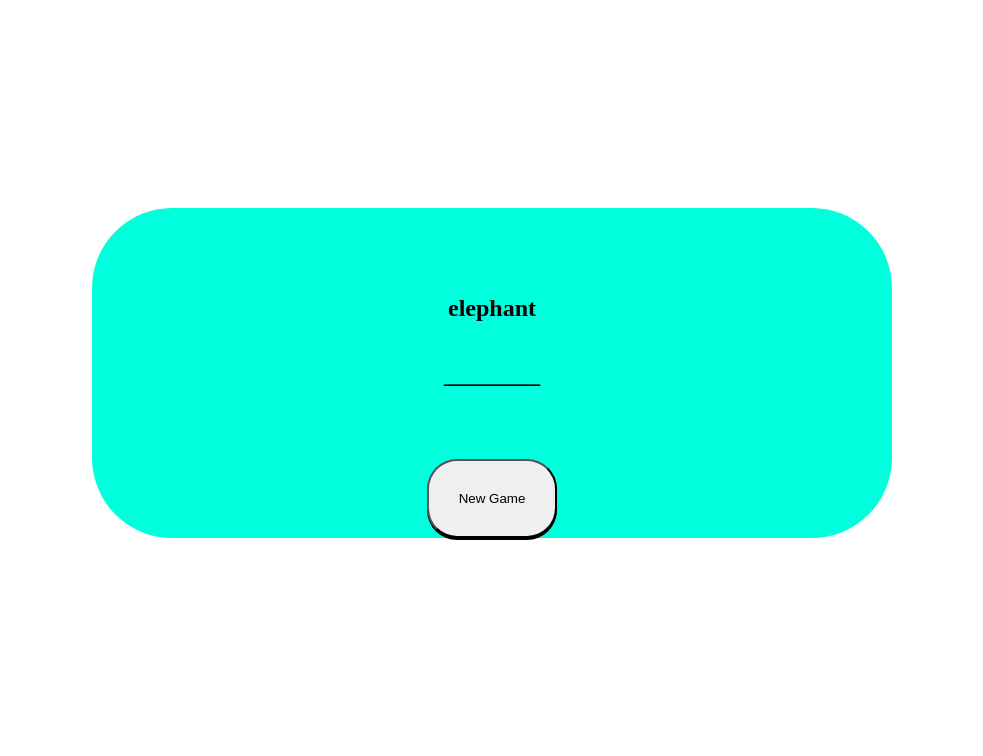
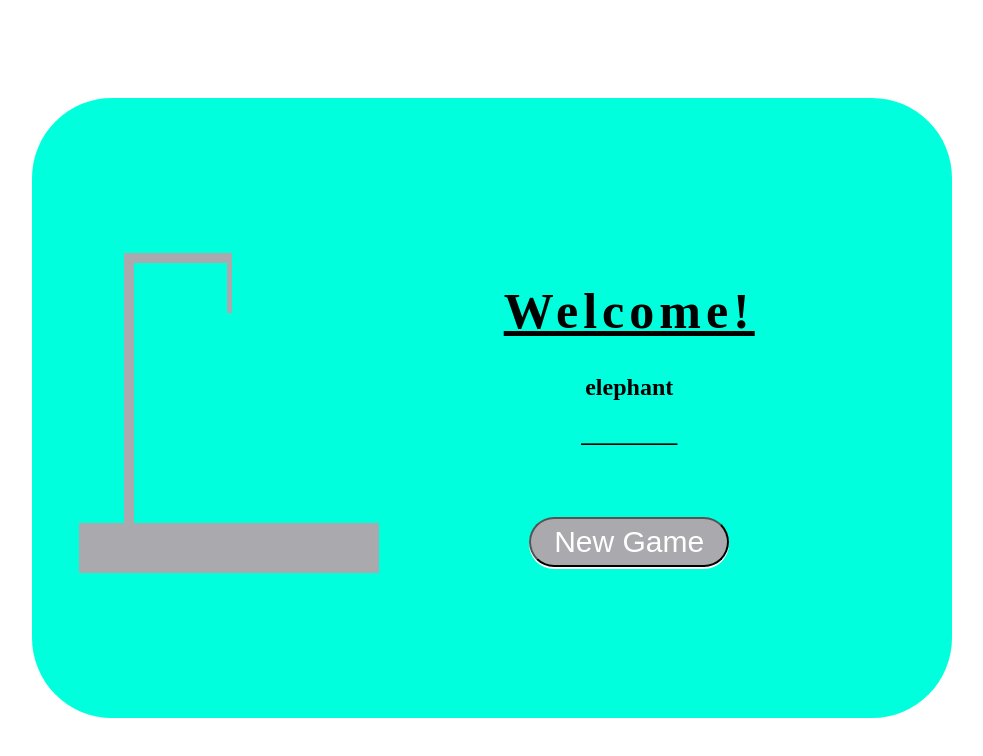
Before and after one commit to Hussein-Turfah/Hangman-Game, a plain HTML site: page index.html in a window 1280 px wide. Shown: the whole page, without its empty margins (148-1131 px from the left). Drawn offline with Linux system fonts and the light colour scheme.

Commit message:
Added better stylings.

```diff
--- a/index.html
+++ b/index.html
@@ -10,7 +10,12 @@
 <body>
     <div class="container">
         <div id="input"></div>
+        <div class="results">
             <div id="hangman">
+                <div class="p0"></div>
+                <div class="p1"></div>
+                <div class="p2"></div>
+                <div class="p3"></div>
                 <div class="head" id="head"></div>
                 <div class="body" id="body"></div>
                 <div class="right-arm" id="right-arm"></div>
@@ -18,11 +23,12 @@
                 <div class="right-leg" id="right-leg"></div>
                 <div class="left-leg" id="left-leg"></div>
             </div>
-        <div class="results">
-            <h1 id="result" style="font-size: 50px;"></h1>
+            <div>
+                <h1 id="result" style="font-size: 50px; letter-spacing: 5px;"><u>Welcome!</u></h1>
                 <h2 id="test"></h2>
                 <h2 id="test1"></h2>
                 <button id="new-game" onclick="location.href='index.html'">New Game</button>
+            </div>
 
         </div>
         <div id="answer"></div>
--- a/script.js
+++ b/script.js
@@ -45,6 +45,7 @@ function check(word) {
               this.getElementById('left-leg').style.display = 'block';
               document.removeEventListener('keydown', arguments.callee);
               this.getElementById('result').innerHTML = "Game Over!"
+              alert('Game Over!');
               break;
             case 2:
               this.getElementById('right-leg').style.display = 'block';
@@ -66,14 +67,7 @@ function check(word) {
           console.log(life)
         }
       }
-      // else{
-      //   document.removeEventListener('keydown', arguments.callee);
-      //   alert('Game Over!')
-      //   return
-      // }
-
-
-    // update the output element on the screen
+    // update the output on screen
     output.textContent = displayString;
     //check for missing letters
     if (!displayString.includes('_')) {
--- a/styles.css
+++ b/styles.css
@@ -1,7 +1,7 @@
 body {
   display: flex;
   justify-content: center;
-  align-items:flex-start;
+  align-items:center;
   background-color: rgb(255, 255, 255);
   height: 100vh;
 }
@@ -9,12 +9,40 @@ body {
   display: flex;
   align-items: center;
   justify-content: center;
-  width: 100%;
+  /* width: 100%; */
   height: 200px;
   position: relative;
 }
 #hangman > div {
   position: absolute;
+}
+.p0{
+  background-color: #aaa9ad;
+  height: 50px;
+  width: 300px;
+  display: block;
+  transform: translatey(140px);
+}
+.p1{
+  display: block;
+  background-color: #aaa9ad;
+  height: 300px;
+  width: 10px;
+  transform: translateX(-100px);
+}
+.p2{
+  display: block;
+  background-color: #aaa9ad;
+  height: 108px;
+  width: 10px;
+  transform: rotate(90deg) translateX(-150px) translateY(51px);
+}
+.p3{
+  background-color: #aaa9ad;
+  height: 50px;
+  display: block;
+  width: 5px;
+  transform: translateY(-120px);
 }
 .head {
   background-color: rgb(0, 0, 0);
@@ -61,17 +89,24 @@ body {
   display: none;
 }
 .results{
+  padding: 60px;
   text-align: center;
   display: flex;
+  justify-content: space-around;
   align-items: center;
   background-color: rgb(0, 255, 221);
-  flex-direction: column;
+  flex-direction: row;
   width: 100vh;
   border-radius: 80px;
+  height: 500px;
 }
 #new-game{
-  padding: 30px;
+  color: white;
+  font-size: 30px;
+  background-color: #aaa9ad;
   border-radius: 30px;
   margin-top: 50px;
   box-shadow: 0px 2px;
+  width: 200px;
+  height: 50px;
 }
```
Lines whose indentation alone changed are shown as unchanged.
